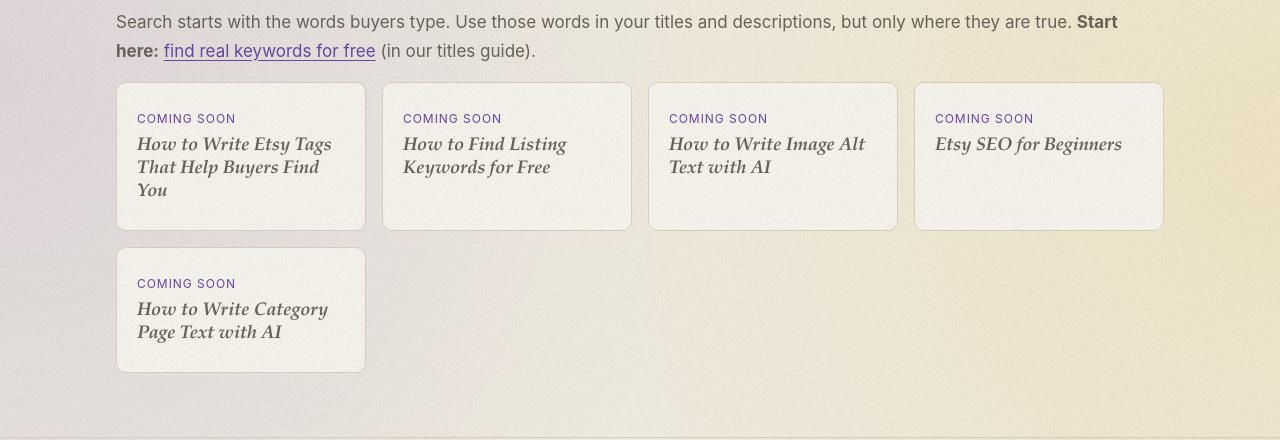
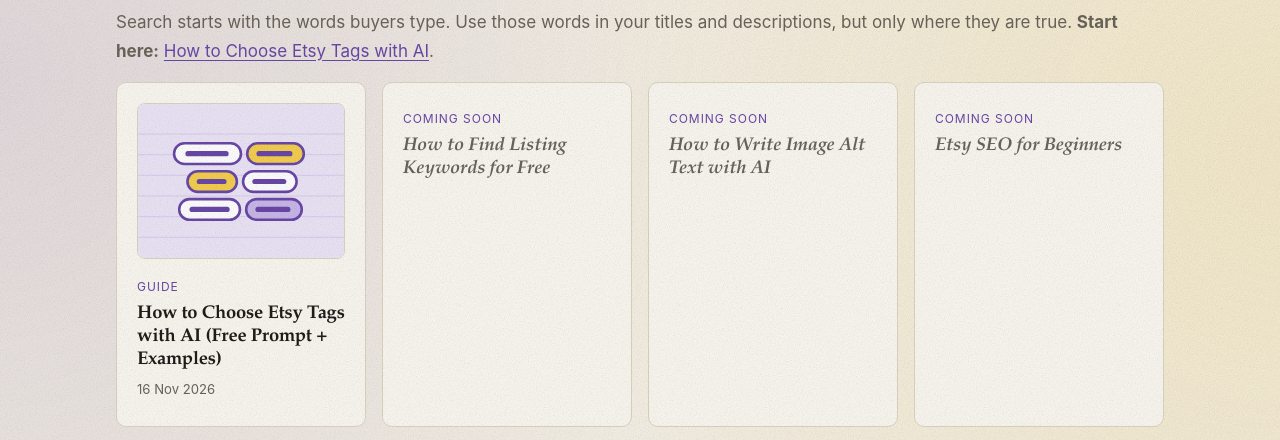
Before and after one commit to BojanaPetronjevic/sellernotebook, a plain HTML site: page shop-seo/index.html in a window 1280 px wide. Shown: the part 286-726 px from the top of the page. Drawn offline with Linux system fonts and the light colour scheme.

Commit message:
Add files via upload

```diff
--- a/shop-seo/index.html
+++ b/shop-seo/index.html
@@ -67,9 +67,9 @@
       <nav class="breadcrumbs" aria-label="Breadcrumb"><a href="/">Home</a> / Shop SEO</nav>
       <h1>Shop SEO</h1>
       <p class="lead">Help buyers find your products in marketplace search and on Google.</p>
-      <p class="section-intro">Search starts with the words buyers type. Use those words in your titles and descriptions, but only where they are true. <strong>Start here:</strong> <a href="/ai-product-titles/#find-keywords">find real keywords for free</a> (in our titles guide).</p>
+      <p class="section-intro">Search starts with the words buyers type. Use those words in your titles and descriptions, but only where they are true. <strong>Start here:</strong> <a href="/etsy-tags/">How to Choose Etsy Tags with AI</a>.</p>
       <ul class="card-grid">
-        <li class="card"><span class="tag">Coming soon</span><h3 class="soon">How to Write Etsy Tags That Help Buyers Find You</h3></li>
+        <li class="card"><img class="card-thumbnail" src="/images/thumb-etsy-tags.svg" width="400" height="300" alt="Illustration of a row of small tags" loading="lazy"><span class="tag">Guide</span><h3><a href="/etsy-tags/">How to Choose Etsy Tags with AI (Free Prompt + Examples)</a></h3><p class="card-date"><time datetime="2026-11-16">16 Nov 2026</time></p></li>
         <li class="card"><span class="tag">Coming soon</span><h3 class="soon">How to Find Listing Keywords for Free</h3></li>
         <li class="card"><span class="tag">Coming soon</span><h3 class="soon">How to Write Image Alt Text with AI</h3></li>
         <li class="card"><span class="tag">Coming soon</span><h3 class="soon">Etsy SEO for Beginners</h3></li>
```
